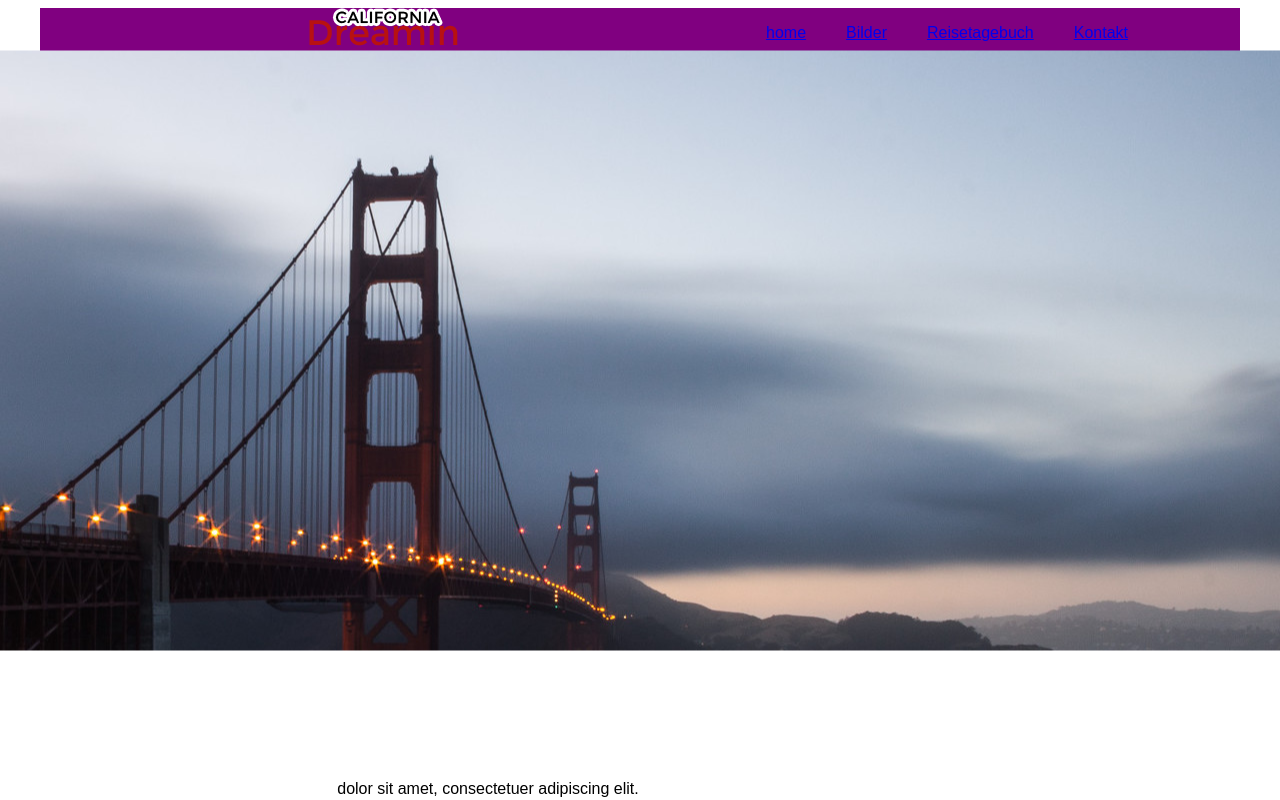
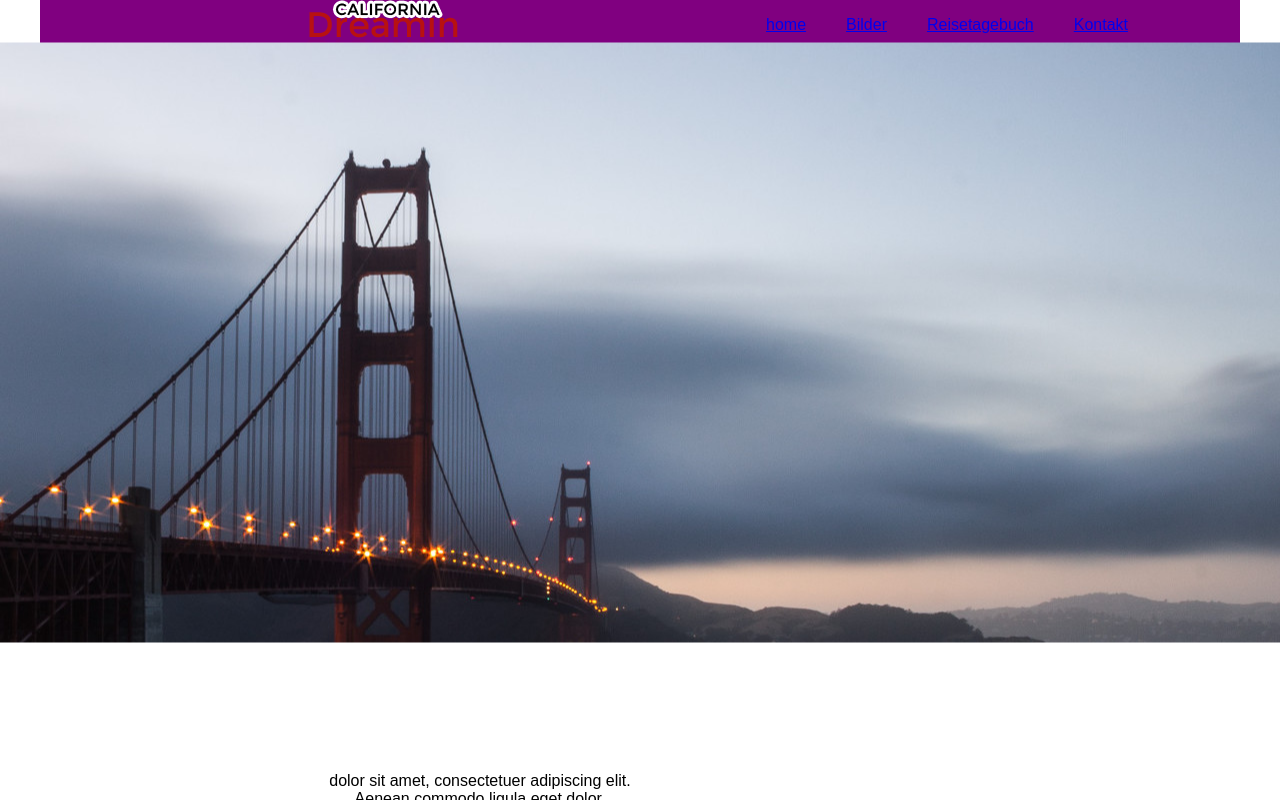
Before and after one commit to mescht155/California-Dreamin, a plain HTML site: page index.html in a window 1280 px wide. Drawn offline with Linux system fonts and the light colour scheme.

Commit message:
Revert "delete somethign"
This reverts commit 0b5b6eeb746891225e3630d7f2a15767ff294fae.

```diff
--- a/css/master.css
+++ b/css/master.css
@@ -18,6 +18,10 @@
 
 body {
   font-family: var(--base-font);
+  font-size: 100%;
+  width: 100%;
+  height: 100%;
+  margin: 0;
 }
 
 header#main-header {
```
